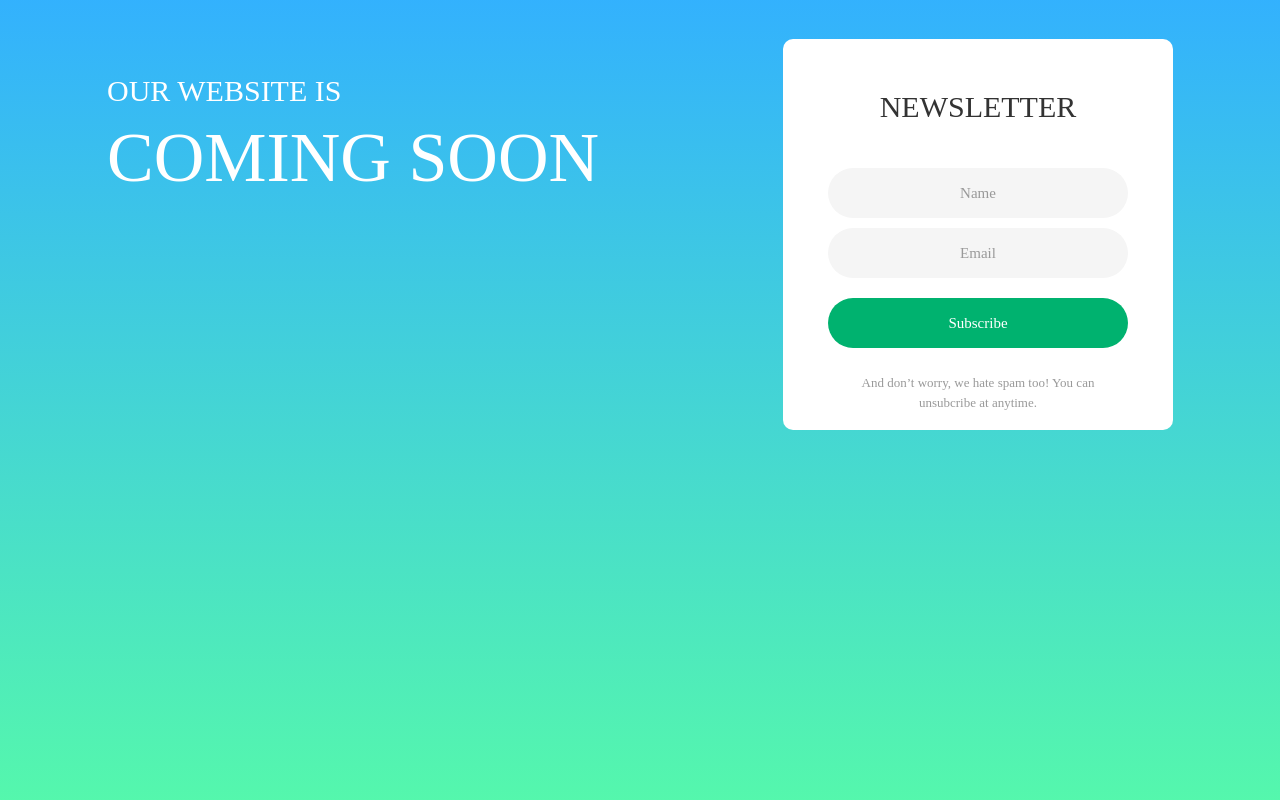
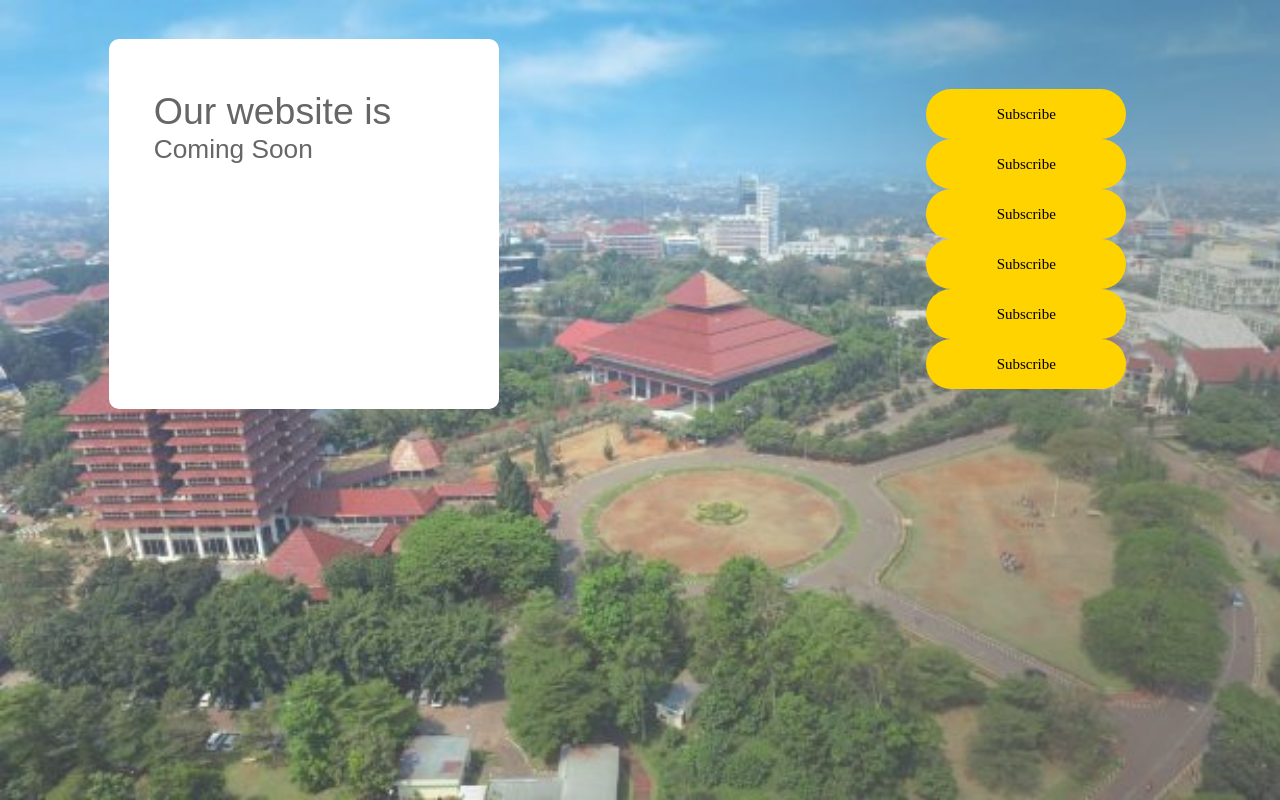
Before and after one commit to M1ft4hul/ftUI_landing, a plain HTML site: page landing.html in a window 1280 px wide. Drawn offline with Linux system fonts and the light colour scheme.

Commit message:
no message

```diff
--- a/assets/main.css
+++ b/assets/main.css
@@ -330,7 +330,7 @@ Primary use:
 .s1-txt2 {
   font-family: Poppins-Bold;
   font-size: 15px;
-  color: #fff;
+  color: #010101;
   line-height: 1.2;
 }
 
@@ -384,7 +384,7 @@ Primary use:
 }
 
 .size2 {
-  width: 100%;
+  width: 200px;
   height: 50px;
 }
 
@@ -458,24 +458,27 @@ Primary use:
   height: 100%;
   top: 0;
   left: 0;
-  background: #30bab6;
+  background-image: url('img/bg2.jpeg');
+  background-size: cover;
+
+  /* background: #30bab6;
   background: -webkit-linear-gradient(top, #009efd, #2af598);
   background: -o-linear-gradient(top, #009efd, #2af598);
   background: -moz-linear-gradient(top, #009efd, #2af598);
-  background: linear-gradient(top, #009efd, #2af598);
+  background: linear-gradient(top, #009efd, #2af598); */
   opacity: 0.8;
 }
 
 /*---------------------------------------------*/
 .how-btn1 {
   border-radius: 25px;
-  background-color: #00b26f;
+  background-color: #FFD300;
   padding-right: 20px;
   padding-left: 20px;
 }
 
 .how-btn1:hover {
-  background-color: #333333;
+  background-color: #747628;
 }
 
 /*---------------------------------------------*/
--- a/landing.html
+++ b/landing.html
@@ -18,42 +18,35 @@
     <div class="bg-img1 size1 overlay1 p-t-24">
 
         <div class="flex-w flex-sa p-r-200 respon1">
-            <div class="p-t-34 p-b-60 respon3">
-                <p class="l1-txt1 p-b-10 respon2">
+            <div class="bg0 wsize1 bor1 p-l-45 p-r-45 p-t-50 p-b-18 p-lr-15-sm">
+                <h1>
                     Our website is
-                </p>
+                </h1>
 
-                <h3 class="l1-txt2 p-b-45 respon2 respon4">
+                <h3>
                     Coming Soon
                 </h3>
             </div>
+            <div class="p-l-240 p-r-45 p-t-50 p-b-20 p-lr-15-sm">
 
-            <div class="bg0 wsize1 bor1 p-l-45 p-r-45 p-t-50 p-b-18 p-lr-15-sm">
-                <h3 class="l1-txt3 txt-center p-b-43">
-                    Newsletter
-                </h3>
-
-                <form class="w-full validate-form">
-
-                    <div class="wrap-input100 validate-input m-b-10" data-validate="Name is required">
-                        <input class="input100 placeholder0 s1-txt1" type="text" name="name" placeholder="Name">
-                        <span class="focus-input100"></span>
-                    </div>
-
-                    <div class="wrap-input100 validate-input m-b-20"
-                        data-validate="Valid email is required: ex@abc.xyz">
-                        <input class="input100 placeholder0 s1-txt1" type="text" name="email" placeholder="Email">
-                        <span class="focus-input100"></span>
-                    </div>
-
-                    <button class="flex-c-m size2 s1-txt2 how-btn1 trans-04">
-                        Subscribe
-                    </button>
-                </form>
-
-                <p class="s1-txt3 txt-center p-l-15 p-r-15 p-t-25">
-                    And don’t worry, we hate spam too! You can unsubcribe at anytime.
-                </p>
+                <button class="flex-c-m size2 s1-txt2 how-btn1 trans-04">
+                    Subscribe
+                </button>
+                <button class="flex-c-m size2 s1-txt2 how-btn1 trans-04">
+                    Subscribe
+                </button>
+                <button class="flex-c-m size2 s1-txt2 how-btn1 trans-04">
+                    Subscribe
+                </button>
+                <button class="flex-c-m size2 s1-txt2 how-btn1 trans-04">
+                    Subscribe
+                </button>
+                <button class="flex-c-m size2 s1-txt2 how-btn1 trans-04">
+                    Subscribe
+                </button>
+                <button class="flex-c-m size2 s1-txt2 how-btn1 trans-04">
+                    Subscribe
+                </button>
             </div>
         </div>
     </div>
```
